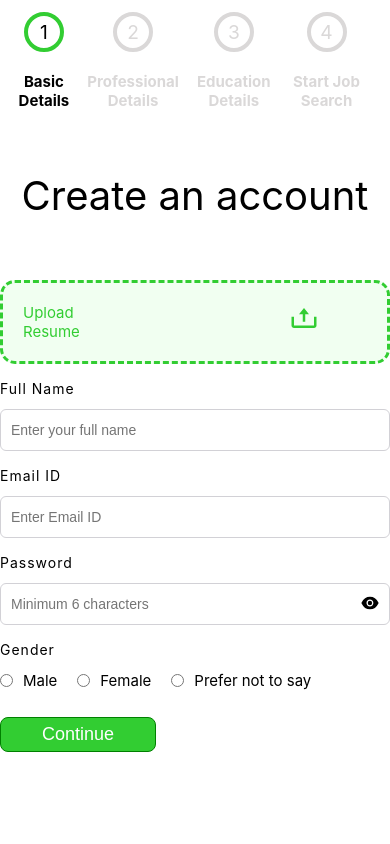
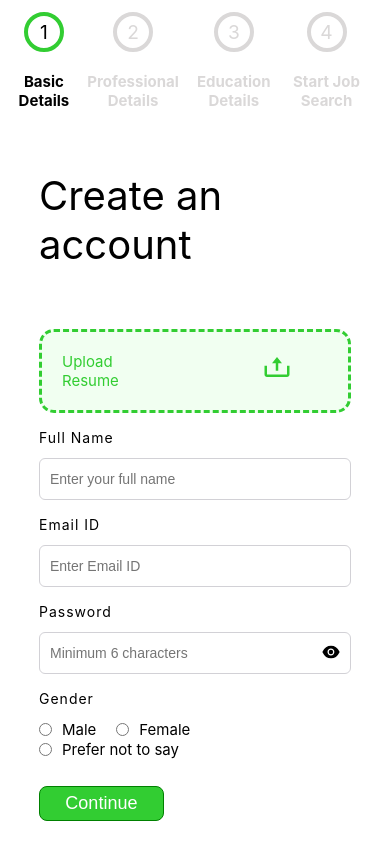
Before and after one commit to ArihantVinayakShukla/Job-Portal, a React (Create React App) app: page /Register in a window 390 px wide. Built offline with nearby package versions, Linux system fonts and the light colour scheme.

Commit message:
ResponsiveForms Commit

```diff
--- a/src/Components/RegistrationPage/RegistrationForms/BasicDetails/BasicDetails.css
+++ b/src/Components/RegistrationPage/RegistrationForms/BasicDetails/BasicDetails.css
@@ -4,7 +4,7 @@
   box-sizing: border-box;
 }
 .basicDiv {
-  width: 100%;
+  width: 60%;
   display: flex;
   flex-direction: column;
   align-items: center;
@@ -121,3 +121,13 @@
   right: 15%;
   cursor: pointer;
 }
+
+@media (max-width: 550px)
+{
+  .basicDiv{
+    width: 80%;
+  }
+  .form-heading{
+    font-size: 22px;
+  }
+}
--- a/src/Components/RegistrationPage/RegistrationForms/EducationDetails/EducationDetails.css
+++ b/src/Components/RegistrationPage/RegistrationForms/EducationDetails/EducationDetails.css
@@ -10,7 +10,7 @@
   color: rgb(176, 174, 174);
   margin-bottom: 30px;
 }
-.basicDiv {
+.basicEduDiv {
   width: 100%;
   display: flex;
   flex-direction: column;
```
